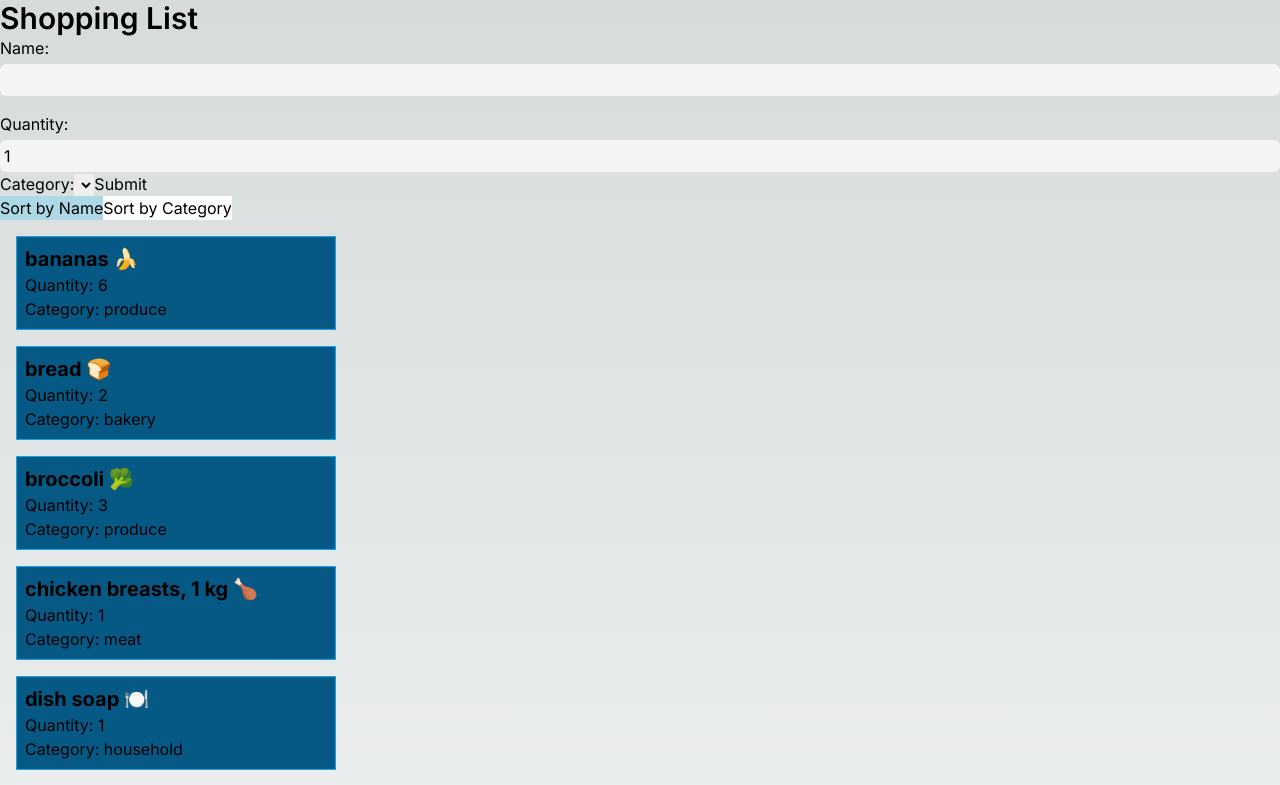
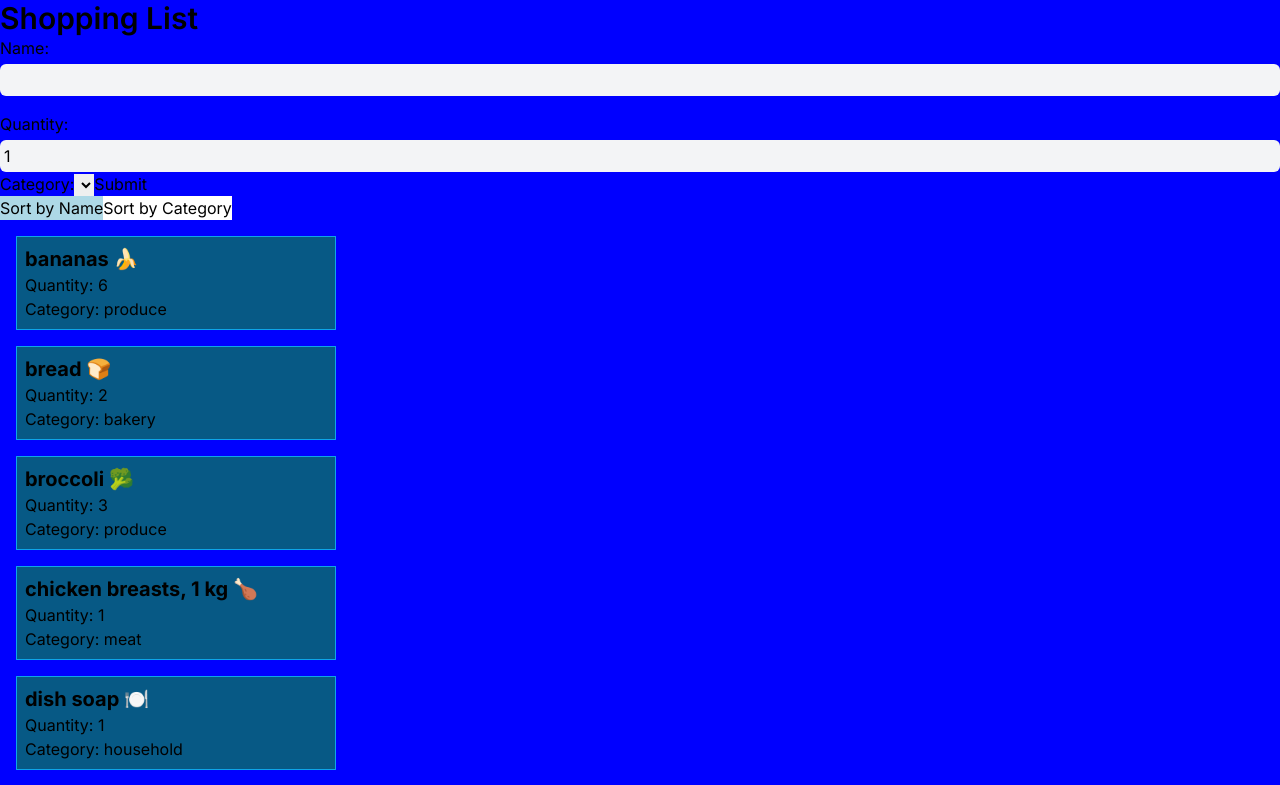
Before and after one commit to kelvinvu19/cprg306-assignments, a Next.js app: page /week6 in a window 1280 px wide. Shown: the top 785 px of the page. Built offline with nearby package versions, Linux system fonts and the light colour scheme.

Commit message:
Update page.js

```diff
--- a/app/week6/page.js
+++ b/app/week6/page.js
@@ -1,4 +1,3 @@
-"use client"
 import React, { useState } from 'react';
 import ItemList from "./item-list";
 import NewItem from "./new-item";
@@ -8,8 +7,13 @@ export default function Page() {
   const handleAddItem = (newItem) => {
     setItems([...items, newItem]);
   }
+
+  const pageStyle = {
+    backgroundColor: 'blue',
+  };
+
   return (
-    <main>
+    <main style={pageStyle}>
       <h1 className="text-3xl font-semibold">
         Shopping List
       </h1>
```
